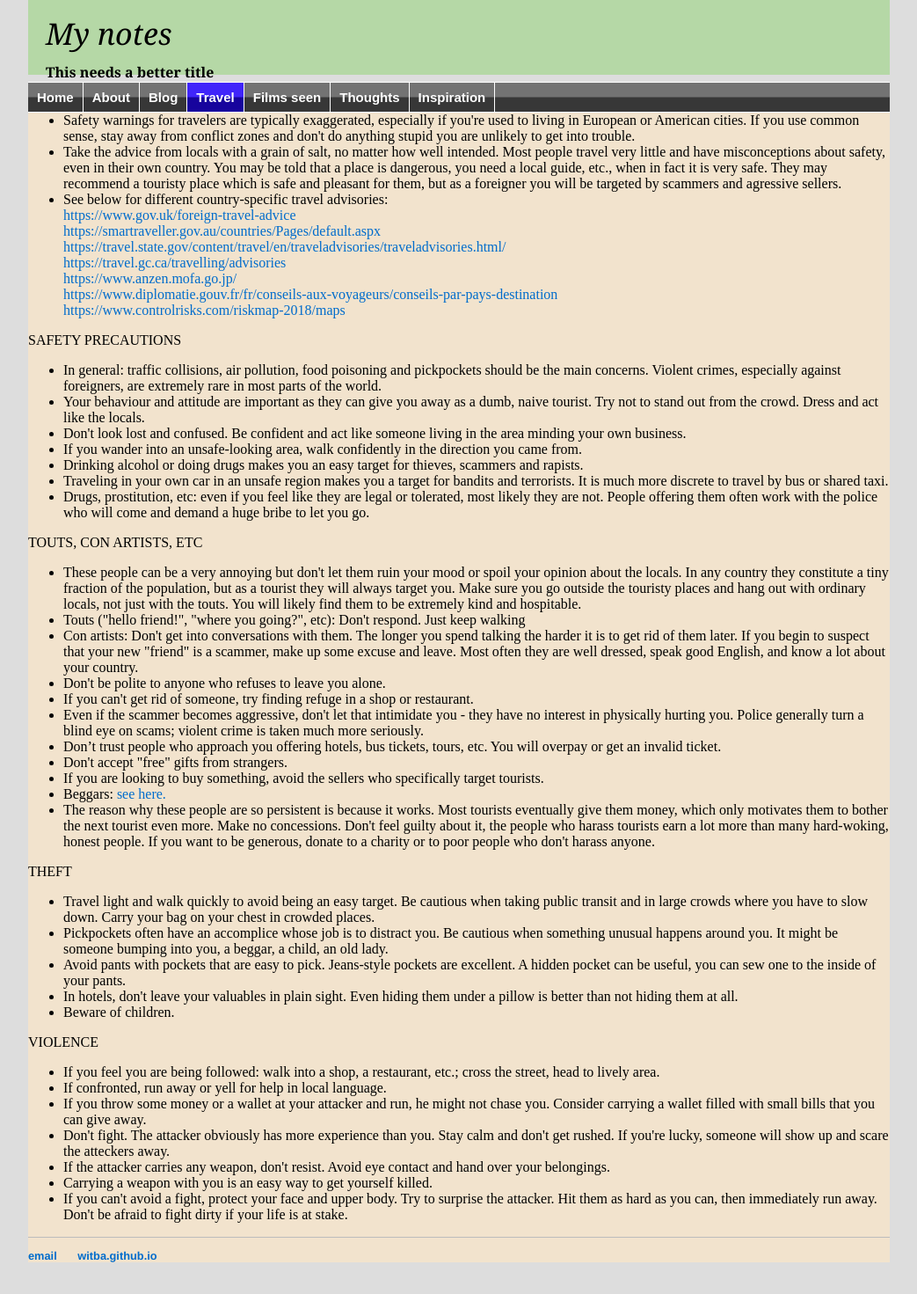
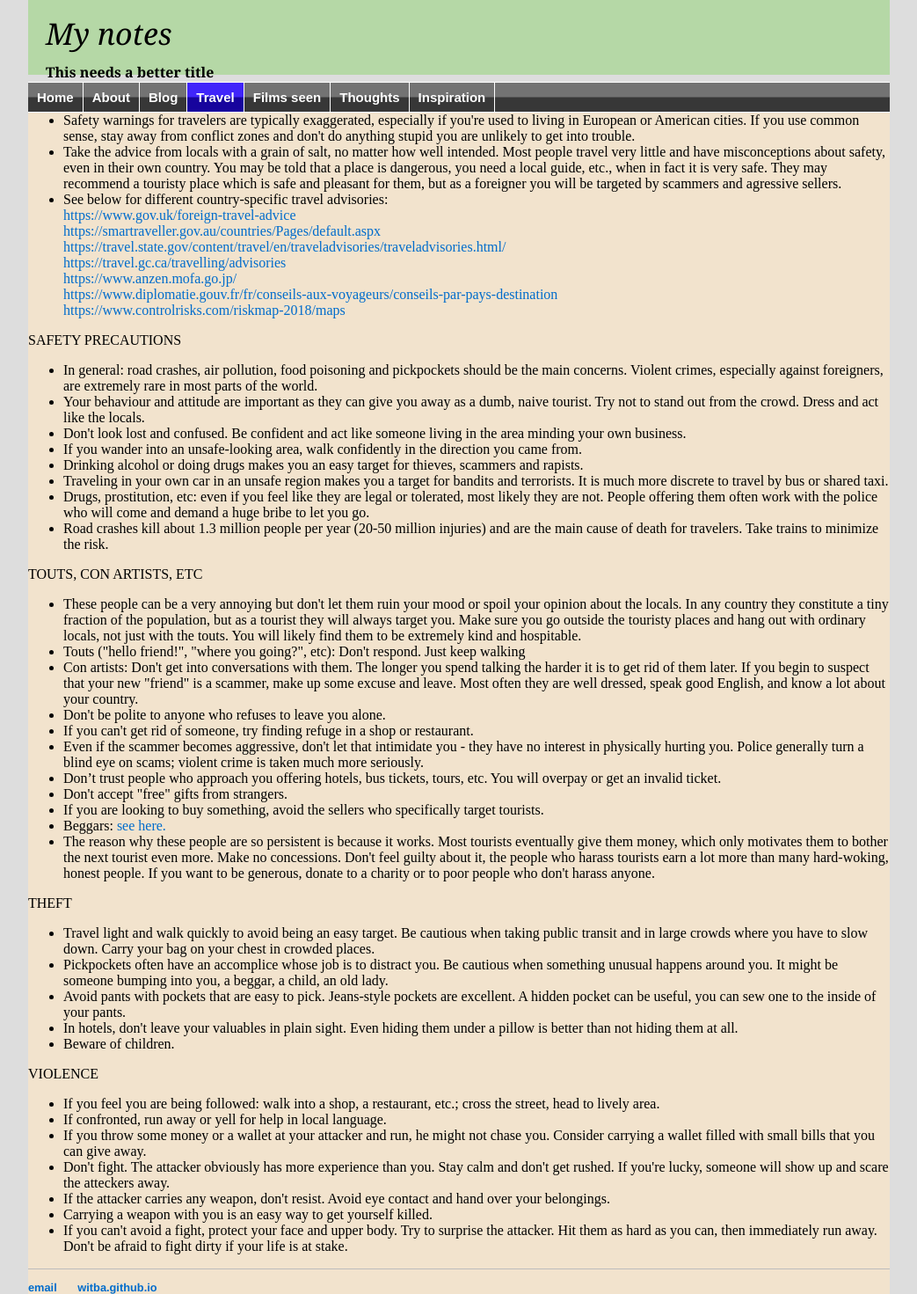
Before and after one commit to witba/witba.github.io, a Jekyll site: the page built from travel/safety.html, in a window 1280 px wide. Shown: the whole page at 88% size, without its empty margins (118-1161 px from the left). Built offline with Jekyll 4.4.1, drawn with Linux system fonts in a browser that asks for light colours; before the commit the page ends 1435 px from its top, so only the background shows below that.

Commit message:
Update safety.html

```diff
--- a/travel/safety.html
+++ b/travel/safety.html
@@ -19,13 +19,14 @@ title: Travel advice
 </ul>
 <p>SAFETY PRECAUTIONS</p>
 <ul>
-<li>In general: traffic collisions, air pollution, food poisoning and pickpockets should be the main concerns. Violent crimes, especially against foreigners, are extremely rare in most parts of the world.</li>
+<li>In general: road crashes, air pollution, food poisoning and pickpockets should be the main concerns. Violent crimes, especially against foreigners, are extremely rare in most parts of the world.</li>
 <li>Your behaviour and attitude are important as they can give you away as a dumb, naive tourist. Try not to stand out from the crowd. Dress and act like the locals.</li>
 <li>Don't look lost and confused. Be confident and act like someone living in the area minding your own business.</li>
 <li>If you wander into an unsafe-looking area, walk confidently in the direction you came from.</li>
 <li>Drinking alcohol or doing drugs makes you an easy target for thieves, scammers and rapists.</li>
 <li>Traveling in your own car in an unsafe region makes you a target for bandits and terrorists. It is much more discrete to travel by bus or shared taxi.</li>
 <li>Drugs, prostitution, etc: even if you feel like they are legal or tolerated, most likely they are not. People offering them often work with the police who will come and demand a huge bribe to let you go.</li>
+<li>Road crashes kill about 1.3 million people per year (20-50 million injuries) and are the main cause of death for travelers. Take trains to minimize the risk.
 </ul>
 <p>TOUTS, CON ARTISTS, ETC</p>
 <ul>
```
